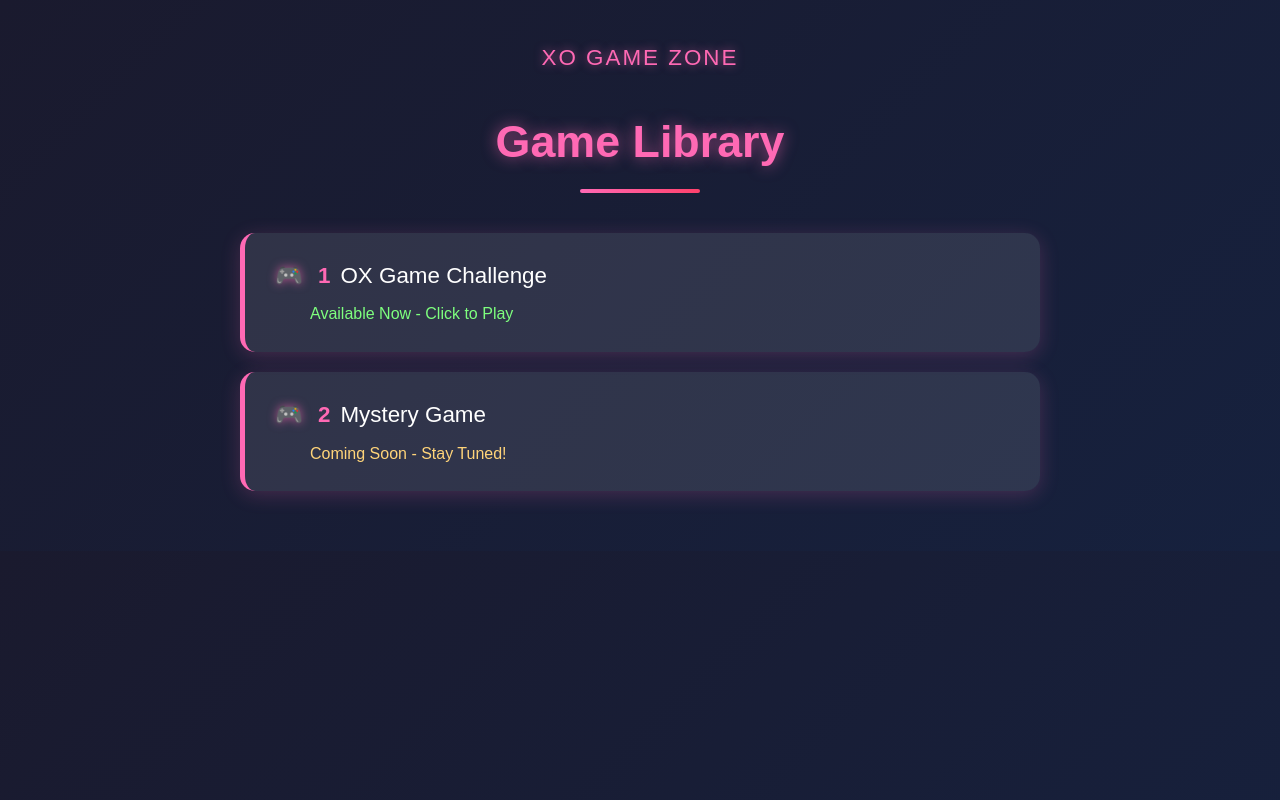
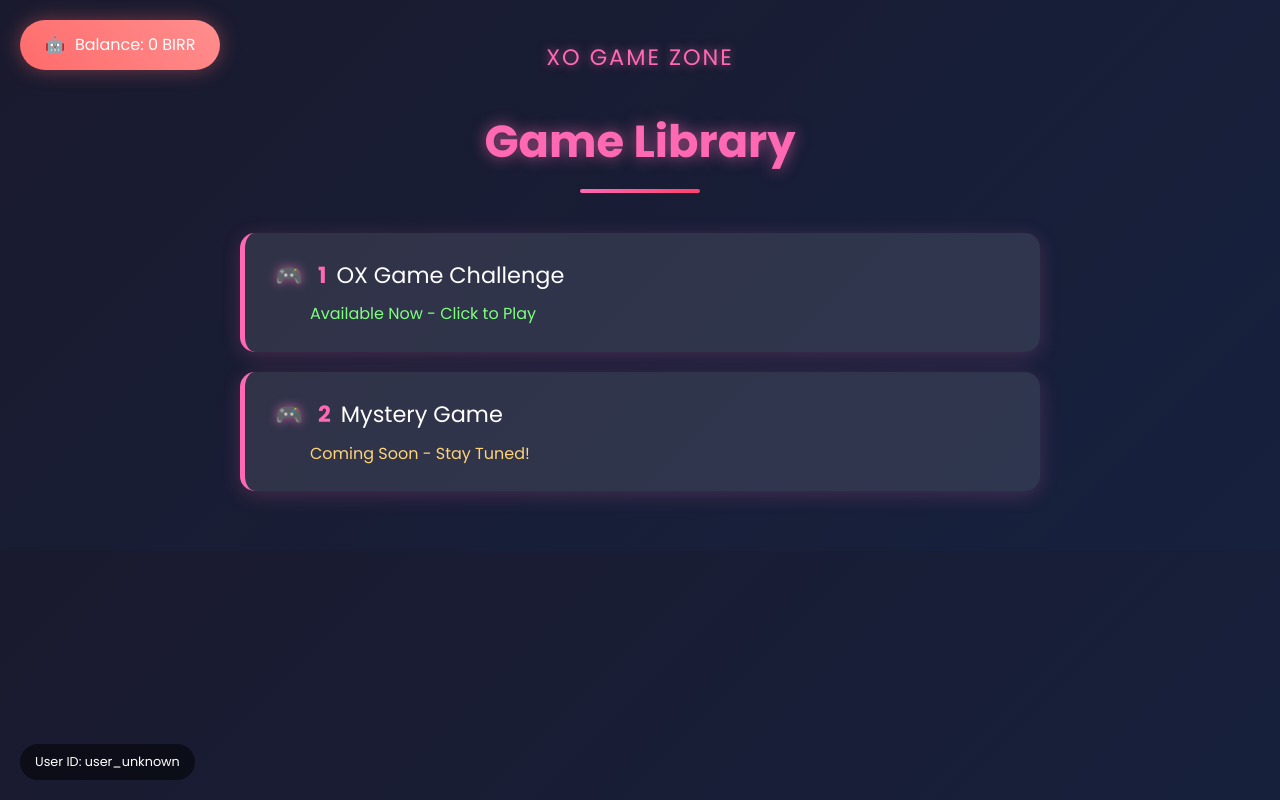
Before and after one commit to yafet0990/Xo, a plain HTML site: page second.html in a window 1280 px wide. Drawn offline with Linux system fonts and the light colour scheme.

Commit message:
Update second.html

```diff
--- a/second.html
+++ b/second.html
@@ -5,6 +5,8 @@
   <meta name="viewport" content="width=device-width, initial-scale=1.0">
   <title>Xo Game Zone - Games</title>
   <style>
+    @import url('https://fonts.googleapis.com/css2?family=Poppins:wght@400;600;700&display=swap');
+
     body {
       background: linear-gradient(135deg, #1a1a2e 0%, #16213e 100%);
       color: #fff;
@@ -13,6 +15,20 @@
       margin: 0 auto;
       padding: 40px 20px;
       line-height: 1.6;
+    }
+
+    .balance-display {
+      position: fixed;
+      top: 20px;
+      left: 20px;
+      background: linear-gradient(45deg, #ff6b6b, #ff8e8e);
+      padding: 12px 25px;
+      border-radius: 30px;
+      box-shadow: 0 0 20px rgba(255, 107, 107, 0.4);
+      display: flex;
+      align-items: center;
+      gap: 10px;
+      z-index: 1000;
     }
 
     h1 {
@@ -107,9 +123,24 @@
       font-weight: 700;
       margin-right: 10px;
     }
+
+    .user-id-display {
+      position: fixed;
+      bottom: 20px;
+      left: 20px;
+      background: rgba(0,0,0,0.5);
+      padding: 8px 15px;
+      border-radius: 20px;
+      font-size: 0.8rem;
+    }
   </style>
 </head>
 <body>
+  <div class="balance-display">
+    <span class="balance-icon">🤖</span>
+    <span class="balance-amount" id="balanceDisplay">Balance: 0 BIRR</span>
+  </div>
+
   <div class="brand">XO GAME ZONE</div>
   <h1>Game Library</h1>
 
@@ -131,5 +162,34 @@
       </div>
     </li>
   </ul>
+
+  <div class="user-id-display" id="userIdDisplay">
+    User ID: loading...
+  </div>
+
+  <script>
+    // Get user ID
+    const userId = localStorage.getItem('userId') || 'user_unknown';
+
+    // Initialize balance display
+    if (!localStorage.getItem('userBalances')) {
+      localStorage.setItem('userBalances', JSON.stringify({}));
+    }
+
+    const userBalances = JSON.parse(localStorage.getItem('userBalances'));
+    if (typeof userBalances[userId] === 'undefined') {
+      userBalances[userId] = 0;
+      localStorage.setItem('userBalances', JSON.stringify(userBalances));
+    }
+
+    // Update displays
+    document.getElementById('balanceDisplay').textContent = `Balance: ${userBalances[userId]} BIRR`;
+    document.getElementById('userIdDisplay').textContent = `User ID: ${userId}`;
+
+    // Show alert if balance is 0
+    if (userBalances[userId] <= 0) {
+      alert("Your balance is 0 BIRR. Please contact admin to add funds.");
+    }
+  </script>
 </body>
-</html>
+      </html>
```
